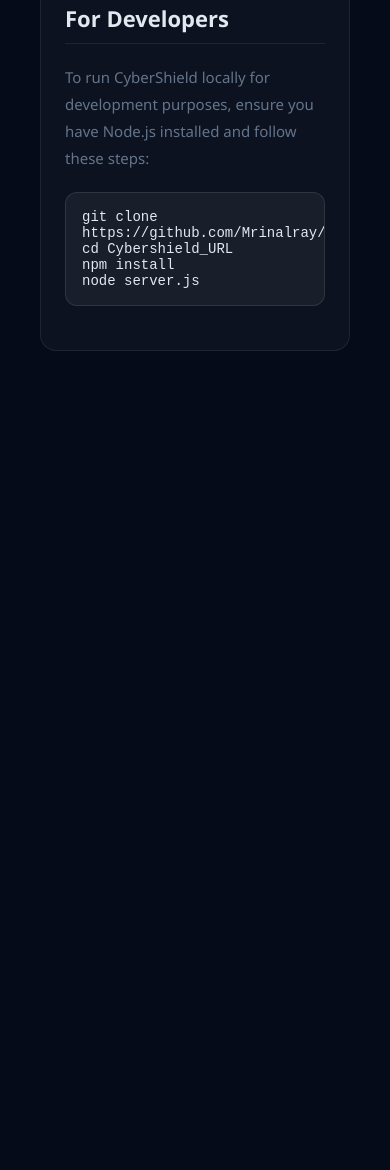
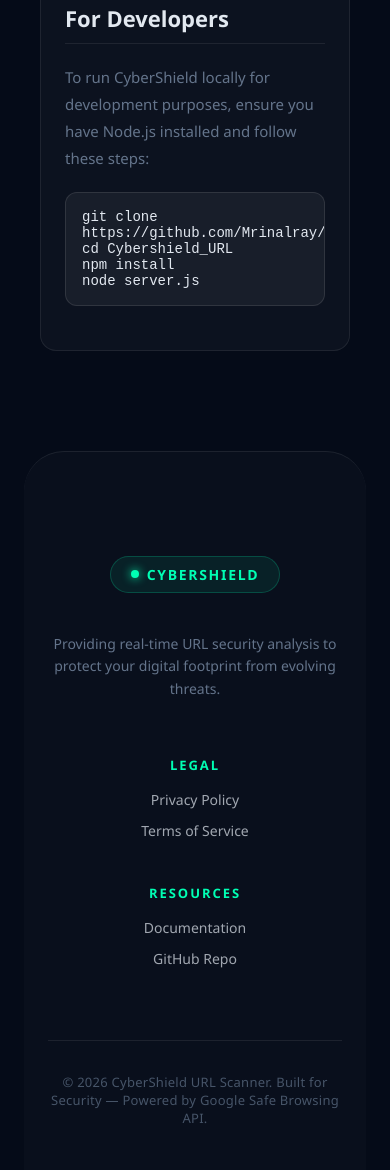
Before and after one commit to Mrinalray/Cybershield_URL, a website: page docs.html in a window 390 px wide. Shown: the part 1850-3020 px from the top of the page. Before the commit the page ends 2281 px from the top, so only its background shows below. Drawn offline with Linux system fonts and the light colour scheme.

Commit message:
style: standardize footer across all internal pages for professional mobile consistency

```diff
--- a/docs.html
+++ b/docs.html
@@ -110,6 +110,37 @@
         </div>
       </section>
     </div>
+
+    <!-- Main Footer -->
+    <footer class="main-footer">
+      <div class="wrapper">
+        <div class="footer-content">
+          <div class="footer-brand">
+            <div class="logo-badge">
+              <div class="dot"></div>
+              CyberShield
+            </div>
+            <p>Providing real-time URL security analysis to protect your digital footprint from evolving threats.</p>
+          </div>
+
+          <div class="footer-links">
+            <div class="footer-col">
+              <h4>Legal</h4>
+              <a href="privacy.html">Privacy Policy</a>
+              <a href="terms.html">Terms of Service</a>
+            </div>
+            <div class="footer-col">
+              <h4>Resources</h4>
+              <a href="docs.html">Documentation</a>
+              <a href="https://github.com/Mrinalray/Cybershield_URL" target="_blank" rel="noopener noreferrer">GitHub Repo</a>
+            </div>
+          </div>
+        </div>
+        <div class="footer-bottom">
+          &copy; 2026 CyberShield URL Scanner. Built for Security &mdash; Powered by Google Safe Browsing API.
+        </div>
+      </div>
+    </footer>
   </div>
 
   <script>
```
Also changed, not shown: privacy.html (+31 -0 lines), terms.html (+31 -0 lines).
